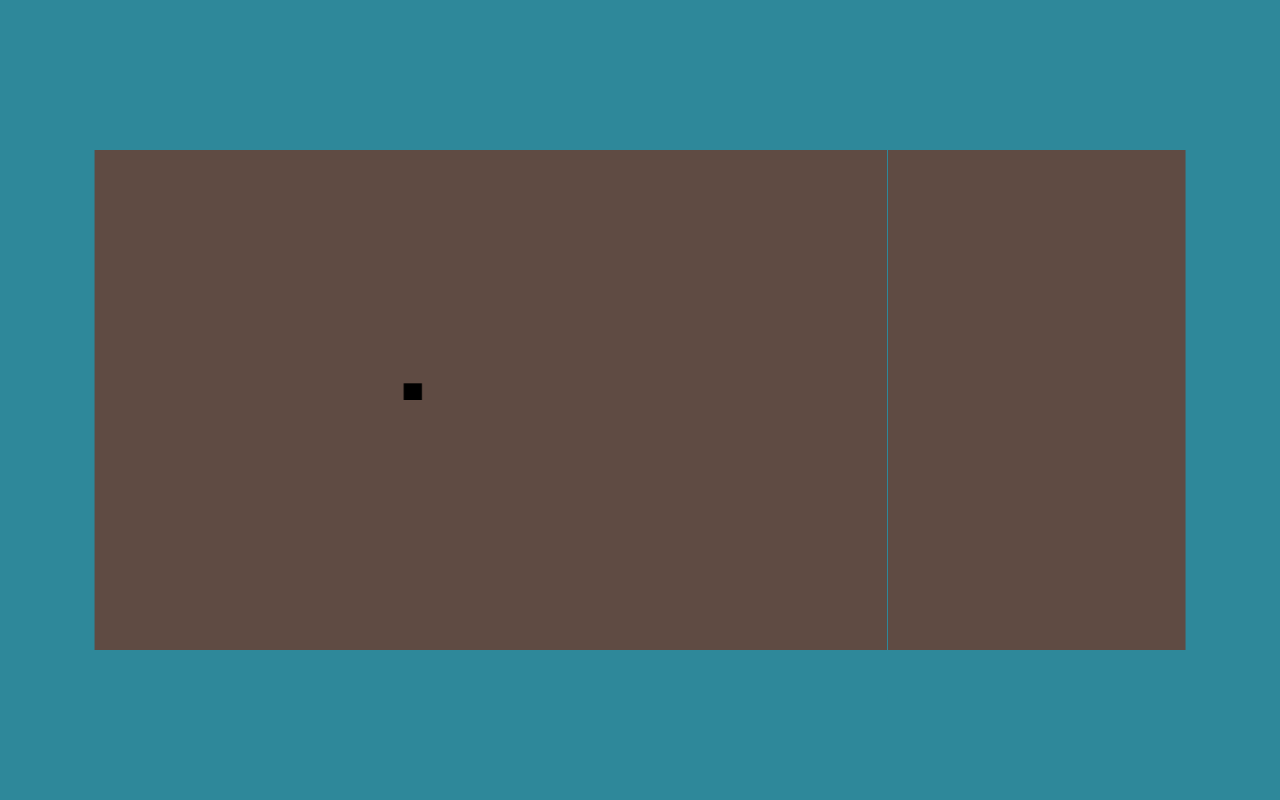
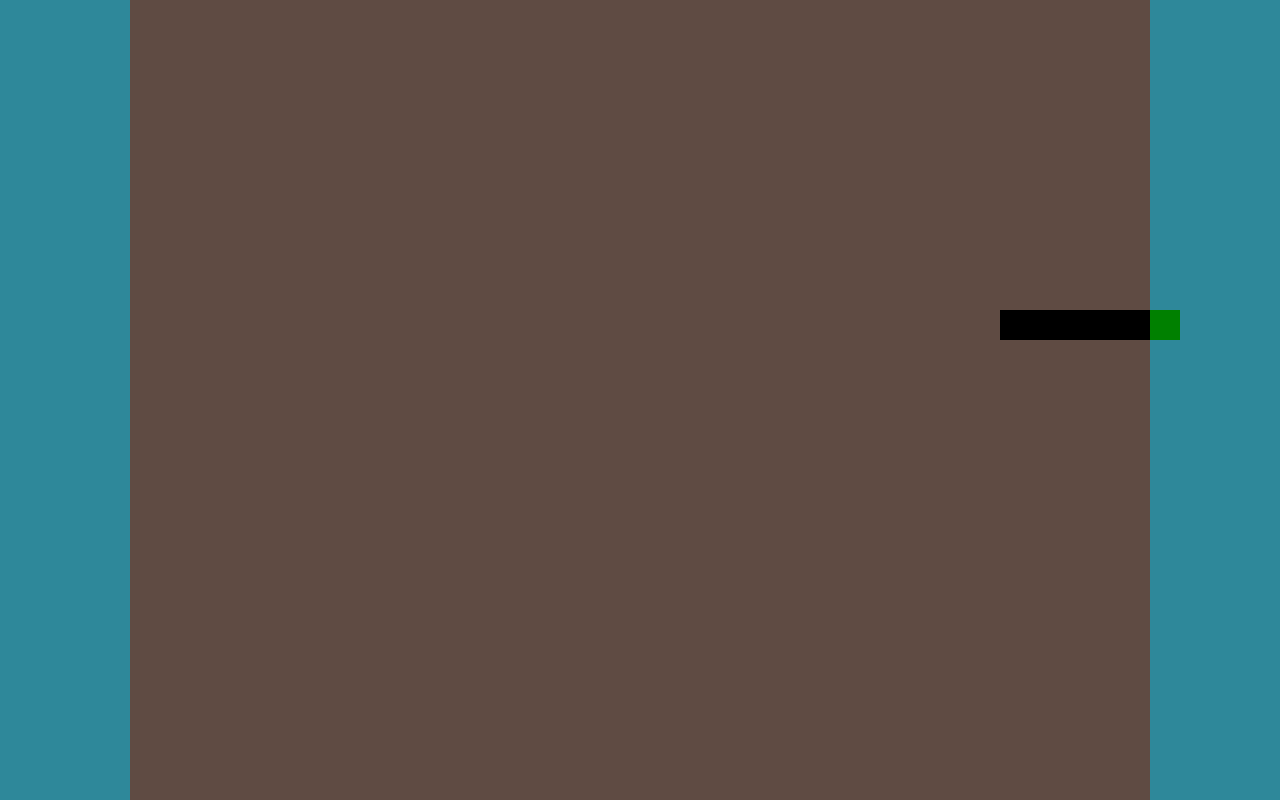
Before and after one commit to SantiSL5/snakejs, a plain HTML site: page index.html in a window 1280 px wide. Shown: the top 800 px of the page. Drawn offline with Linux system fonts and the light colour scheme.

Commit message:
apple, resize

```diff
--- a/css/style.css
+++ b/css/style.css
@@ -16,8 +16,6 @@ main {
 }
 
 #canvas {
-    height: 600px;
-    width: 1200px;
     position: absolute;
     top: 50%;
     left: 50%;
--- a/index.html
+++ b/index.html
@@ -10,7 +10,7 @@
 </head>
 <body>
     <main>
-        <canvas id="canvas" width="1320" height="720"></canvas>
+        <canvas id="canvas" width="1200" height="1200"></canvas>
     </main>
 </body>
 </html>
--- a/js/app.js
+++ b/js/app.js
@@ -2,18 +2,25 @@ window.onload = function () {
     canvas = document.getElementById("canvas");
     cursor = canvas.getContext("2d");
     document.addEventListener("keydown", pressKey);
-    playTimer = setInterval(play, 1000/15);
+    playTimer = setInterval(play, 1000/10);
 }
 
-let snake = [[20, 18],[21, 18]];
+snake = [[20, 18]];
 let axisVelocity = [1, 0];
 let alive = true;
 let animation = 0;
-let acumulation = 1;
+let acumulation = 5;
+let apple = [];
+let size = 30;
+let minx = 4;
+let miny = 4;
+let maxx = 37;
+let maxy = 37;
+let posiblePositions = [];
 
 function vectorDisplay(x, y, color = "#000000") {
     cursor.fillStyle = color;
-    cursor.fillRect(x * 20 - 20, y * 20 - 20, 20, 20);
+    cursor.fillRect(x * size - size, y * size - size, size, size);
 }
 
 // function outOfBorder(actualAV, snakeDied) {
@@ -28,49 +35,87 @@ function vectorDisplay(x, y, color = "#000000") {
 //     }
 // }
 
+function createApple() {
+    posiblePositions.length=0;
+    for (let i = minx; i < maxx+1; i++) {
+        for (let j = miny; j < maxy+1; j++) {
+            posNotEquals=true
+            for (let k = 0; k < snake.length; k++) {
+                if (snake[k][0] == i && snake[k][1] == j) {
+                    posNotEquals=false;
+                }
+            }
+            if (posNotEquals) {
+                posiblePositions.push([i, j]);
+            }
+        }
+    }
+    console.log(posiblePositions);
+    // console.log(posiblePositions[Math.floor(Math.random() * posiblePositions.length)]);
+    apple.push(posiblePositions[Math.floor(Math.random() * posiblePositions.length)]);
+    console.log(apple);
+}
+
+function appleFunction() {
+    if (apple.length == 1) {
+        if (snake[0][0] + axisVelocity[0] == apple[0][0] && snake[0][1] + axisVelocity[1] == apple[0][1]) {
+            acumulation = acumulation + 5;
+            apple.pop();
+        }else {
+            vectorDisplay(apple[0][0], apple[0][1], "red");
+        }
+    }else {
+        createApple();
+    }
+    vectorDisplay(apple[0], apple[1], "red");
+}
+
+function checkColision() {
+    let result=false;
+    for (let i = 1; i < snake.length; i++) {
+        if (snake[0][0] + axisVelocity[0] == snake[i][0] && snake[0][1] + axisVelocity[1] == snake[i][1]) {
+            result=true;
+            for (let i = 0; i < snake.length; i++) {
+                if (i == 0) {
+                    vectorDisplay(snake[i][0], snake[i][1], "darkred");
+                }else {
+                    vectorDisplay(snake[i][0], snake[i][1]);
+                }
+            }
+        }
+    }
+    return result;
+}
+
 
 function play() {
     cursor.fillStyle = "#2e889a";
     cursor.fillRect(0, 0, canvas.width, canvas.height);
     cursor.fillStyle = "#5F4B43";
-    cursor.fillRect(60, 60, canvas.width - 120, canvas.height - 120);
-
+    cursor.fillRect(90, 90, canvas.width - 180, canvas.height - 180);
+    // console.log(lastbody)
+    appleFunction();
+    if (checkColision()) {
+        clearInterval(playTimer);
+    }else{
+        snake.unshift([snake[0][0]+axisVelocity[0],snake[0][1]+axisVelocity[1]]);
         if (acumulation > 0) {
-        newBody= [];
-        // newBody.push(snake[snake.length - 1][0] - axisVelocity[0]);
-        // newBody.push(snake[snake.length - 1][1] - axisVelocity[1]);
-        // // snake.push([Number(snake[(snake.length - 1)][0] - axisVelocity[0]), Number(snake[(snake.length - 1)][1] - axisVelocity[1])]);
-        // console.log(newBody);
-        snake.push(newBody);
-        snake.push(newBody);
-        console.log(snake);
             acumulation--;
+        }else {
+            snake.pop()
         }
-    // console.log(lastbody)
-    console.log(snake);
         for (let i = 0; i < snake.length; i++) {
-    if (snake[snake.length-i]){
-            console.log(snake.length-i)
-            value=snake[snake.length-i-1]
-            console.log(value)
-            snake[snake.length-i] = value;
-            // snake[i][0] += axisVelocity[0];
-            // snake[i][1] += axisVelocity[1];
+            if (i == 0) {
+                vectorDisplay(snake[i][0], snake[i][1], "green");
+            }else {
+                vectorDisplay(snake[i][0], snake[i][1]);
             }
         }
-    console.log(snake);
-    console.log(axisVelocity)
-    snake[0][0] = snake[0][0] + axisVelocity[0];
-    snake[0][1] = snake[0][1] + axisVelocity[1];
-    console.log(snake);
-    for (let i = 0; i < snake.length; i++) {
-        vectorDisplay(snake[i][0], snake[i][1]);
-    }
-    clearInterval(playTimer);
 
-    if (snake[0][0] > 63 || snake[0][0] < 4 || snake[0][1] > 33 || snake[0][1] < 4) {
+        if (snake[0][0] > maxx || snake[0][0] < minx || snake[0][1] > maxy || snake[0][1] < miny) {
             // outOfBorder(axisVelocity, snake);
             clearInterval(playTimer);
+        }
     }
 }
 
```
Lines whose indentation alone changed are shown as unchanged.
